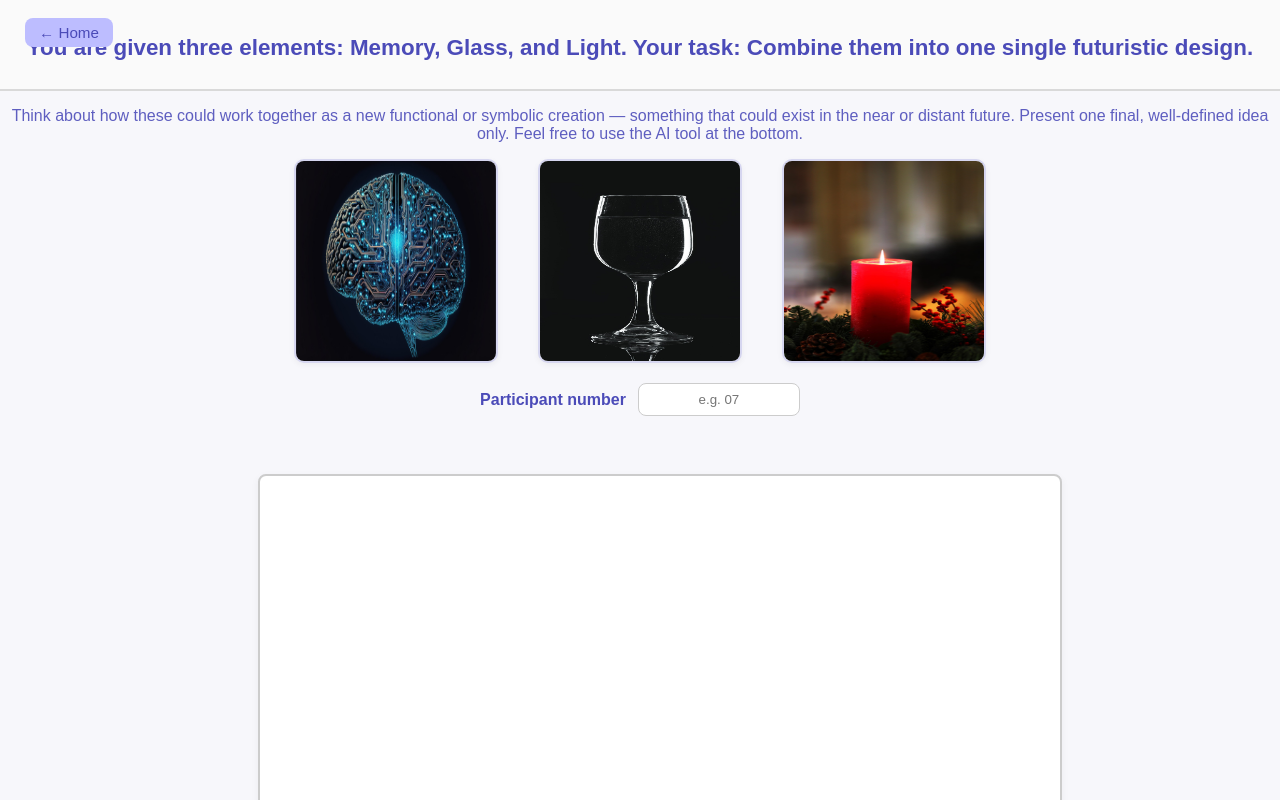
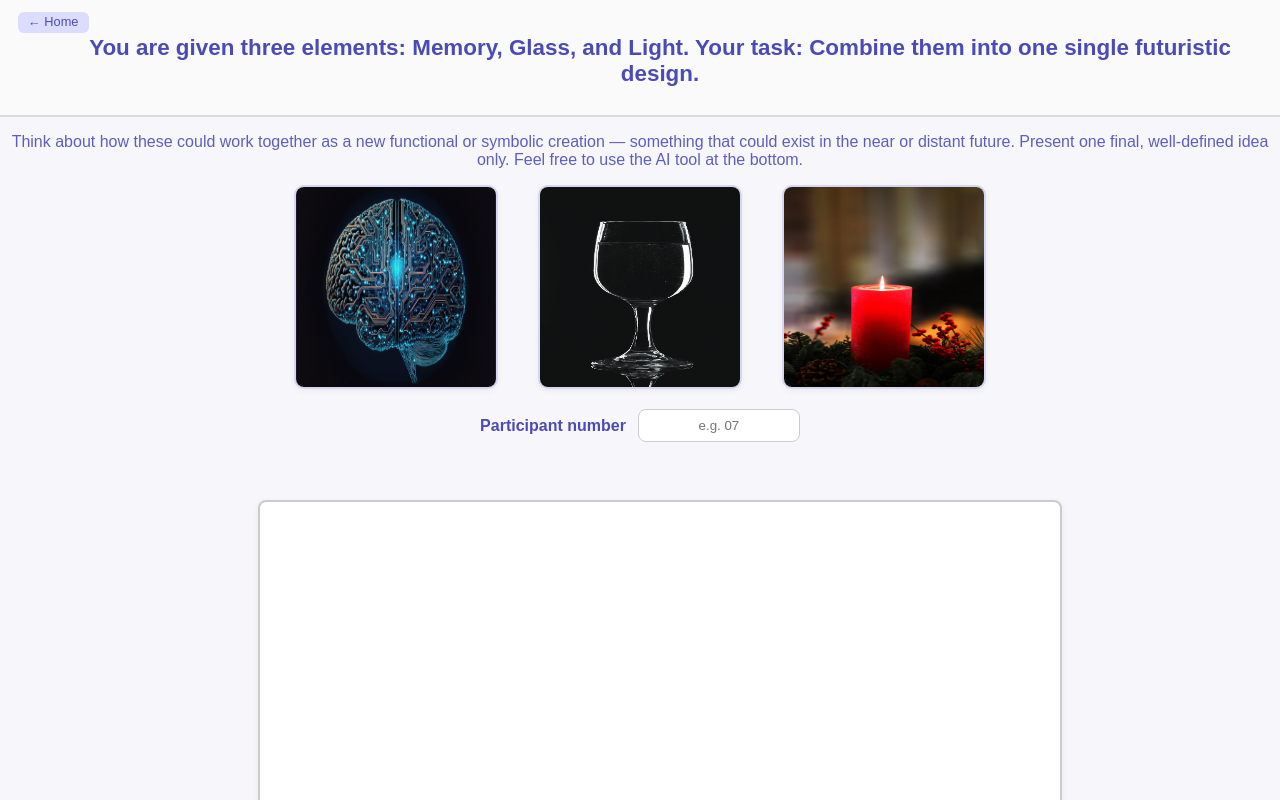
Before and after one commit to bellewills/UX-Research-Project, a website: page withai.html in a window 1280 px wide. Shown: the top 800 px of the page. Drawn offline with Linux system fonts and the light colour scheme.

Commit message:
fix(ui): resize and reposition home button to prevent overlap with header text

```diff
--- a/withai.css
+++ b/withai.css
@@ -11,6 +11,8 @@ header {
   text-align: center;
   background: #fafafa;
   padding: 20px;
+  position: relative;
+  padding-left: 60px; /* creates space for the home button */
   border-bottom: 2px solid #d6d6d6ec;
 }
 
@@ -137,20 +139,23 @@ canvas {
   color: white;
 }
 
-/* Home Button */
+/* Home button (top-left corner, smaller + tidier) */
 #homeBtn {
   position: absolute;
-  top: 18px;
-  left: 25px;
-  background: #bdbdff;
+  top: 12px;
+  left: 18px;
+  background: #dcdcff;
   color: #4b4bb8;
   text-decoration: none;
   font-weight: 500;
-  padding: 6px 14px;
-  border-radius: 8px;
+  font-size: 0.8rem;  /* smaller text */
+  padding: 4px 10px;  /* reduced padding */
+  border-radius: 6px;
   transition: 0.2s ease;
-  font-size: 0.95rem;
+  line-height: 1;
+  z-index: 5; /* keeps it above other elements without covering text */
 }
+
 
 #homeBtn:hover {
   background: #a3a3ff;
--- a/withoutai.css
+++ b/withoutai.css
@@ -11,6 +11,8 @@ header {
   text-align: center;
   background: #fafafa;
   padding: 20px;
+  position: relative;
+  padding-left: 60px; /* creates space for the home button */
   border-bottom: 2px solid #d6d6d6ec;
 }
 
@@ -116,20 +118,23 @@ canvas {
   font-family: 'Poppins', sans-serif;
   font-size: 1.3rem;
 }
-/* Home Button */
+/* Home button (top-left corner, smaller + tidier) */
 #homeBtn {
   position: absolute;
-  top: 18px;
-  left: 25px;
-  background: #bdbdff;
+  top: 12px;
+  left: 18px;
+  background: #dcdcff;
   color: #4b4bb8;
   text-decoration: none;
   font-weight: 500;
-  padding: 6px 14px;
-  border-radius: 8px;
+  font-size: 0.8rem;  /* smaller text */
+  padding: 4px 10px;  /* reduced padding */
+  border-radius: 6px;
   transition: 0.2s ease;
-  font-size: 0.95rem;
+  line-height: 1;
+  z-index: 5; /* keeps it above other elements without covering text */
 }
+
 
 #homeBtn:hover {
   background: #a3a3ff;
```
